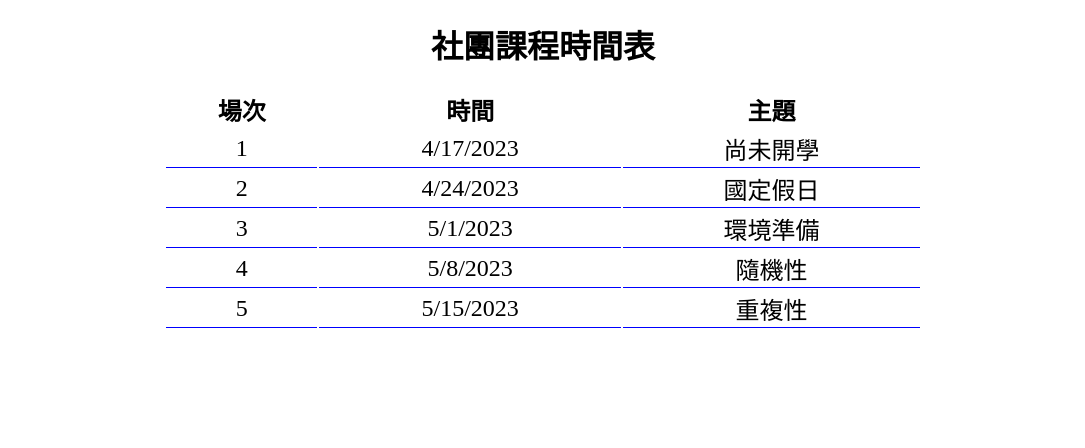
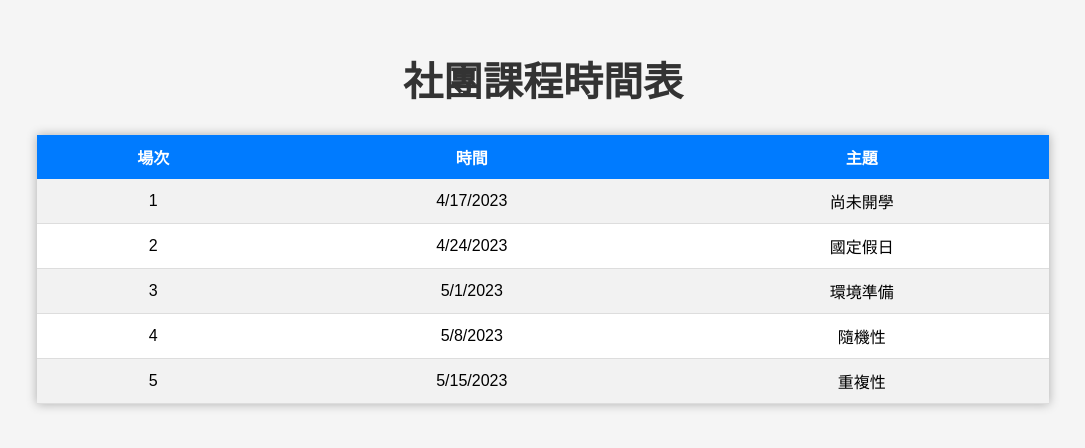
Before and after one commit to oranze413/Mid02, a plain HTML site: page index.html in a window 1280 px wide. Shown: the whole page, without its empty margins (97-1182 px from the left). Drawn offline with nearby package versions, Linux system fonts and the light colour scheme.

Commit message:
Update style.css

```diff
--- a/style.css
+++ b/style.css
@@ -1,10 +1,42 @@
-body{
-    text-align: center;
+body {
+  background-color: #f5f5f5;
+  font-family: Arial, Helvetica, sans-serif;
 }
-table{
-    width: 60%;margin: auto;
-    font-size: 1.5em;
+
+h1 {
+  text-align: center;
+  margin-top: 50px;
+  font-size: 2.5rem;
+  color: #333;
 }
-td{
-    border-bottom: 1px solid blue;
+
+table {
+  width: 80%;
+  margin: 0 auto;
+  border-collapse: collapse;
+  background-color: #fff;
+  box-shadow: 0 0 10px rgba(0, 0, 0, 0.3);
 }
+
+th,
+td {
+  padding: 10px;
+  text-align: center;
+}
+
+th {
+  background-color: #007bff;
+  color: #fff;
+}
+
+td {
+  border-bottom: 1px solid #ddd;
+}
+
+tr:nth-child(even) {
+  background-color: #f2f2f2;
+}
+
+tr:hover {
+  background-color: #e2e2e2;
+}
```
